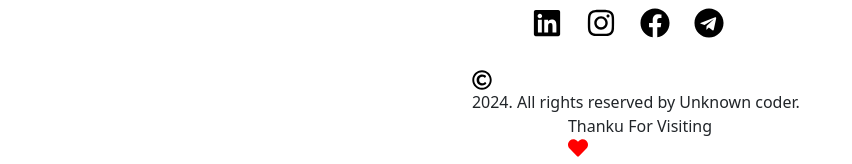
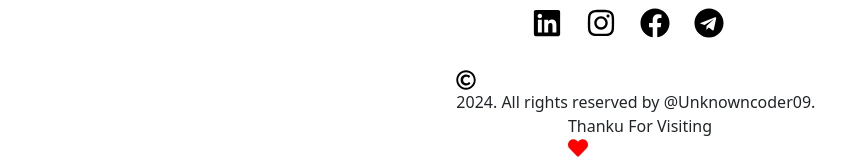
Before and after one commit to Vedant012345/myportfolio, a React (Vite) app: page / in a window 1280 px wide. Shown: the part 4161-4325 px from the top of the page, without its empty margins (0-852 px from the left). Built offline with nearby package versions, Linux system fonts and the light colour scheme.

Commit message:
Contact.jsx

```diff
--- a/src/componants/Contact.jsx
+++ b/src/componants/Contact.jsx
@@ -68,7 +68,7 @@ function Contact() {
                 <a href="https://www.facebook.com/vedant.pawar.100483?mibextid=ZbWKwL" className="mr-4 mb-2"><FaFacebook className="icon" size={30} /></a>
                 <a href="/" className="mr-4 mb-2"><FaTelegram className="icon" size={30} /></a>
               </div><br />
-              <p><FaRegCopyright className="icon" size={20} />2024. All rights reserved by Unknown coder.  </p>
+              <p><FaRegCopyright className="icon" size={20} />2024. All rights reserved by @Unknowncoder09.  </p>
               <p>Thanku For Visiting < FaHeart className="heart" size={20} /></p>
       </div>
     </div>
```
